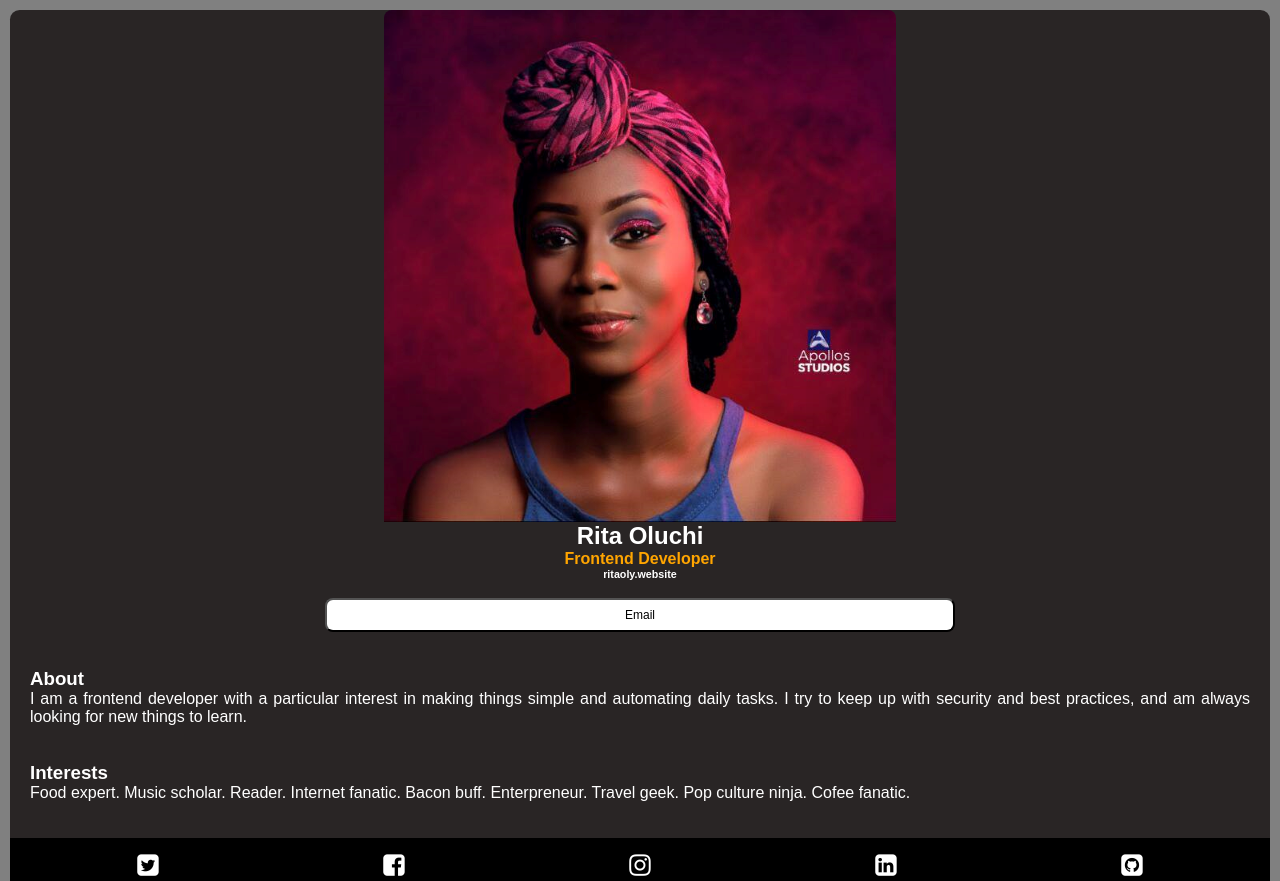
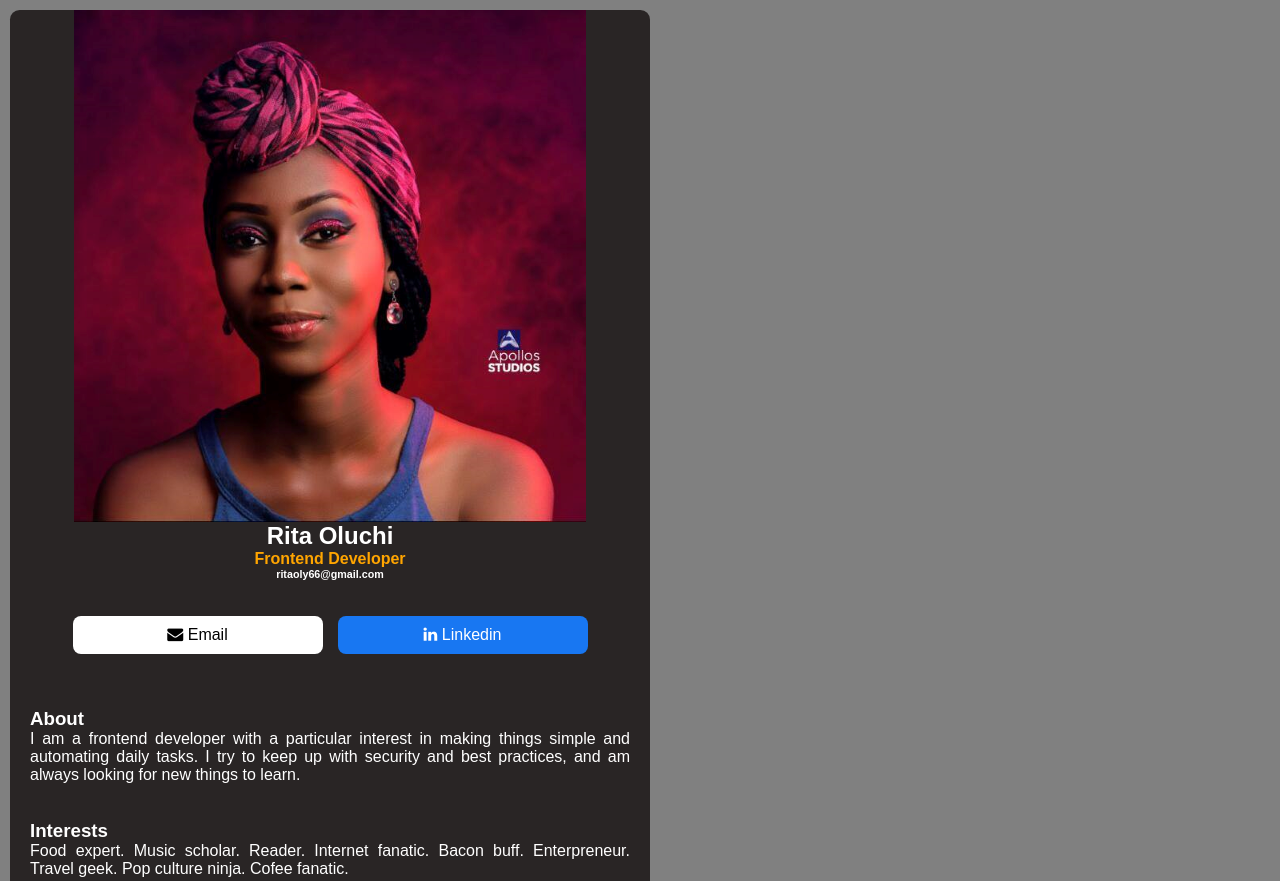
Before and after one commit to Nadette1/Digital_Card, a plain HTML site: page index.html in a window 1280 px wide. Shown: the top 881 px of the page. Drawn offline with Linux system fonts and the light colour scheme.

Commit message:
i modified the html and css files

```diff
--- a/css/index.css
+++ b/css/index.css
@@ -8,6 +8,7 @@ body {
     font-family: sans-serif;
     color: white;
     background-color: gray;
+
 }
 
 img {
@@ -16,7 +17,6 @@ img {
     margin-left: auto;
     margin-right: auto;
     height: auto;
-    border-radius: 0.5rem 0.5rem 0 0;
 }
 
 .colortext {
@@ -28,23 +28,13 @@ img {
     color: black;
 }
 
-.button {
-    background-color: white;
-    color: black;
-    padding: 8px 24px;
-    border-radius: 8px;
-    font-size: 12px;
-    width: 50%;
-    align-items: center;
-    cursor: pointer;
 
 }
 
 .flex-container {
     display: flex;
     flex-direction: row;
-    align-items: flex-start;
-    gap: 10px 10px;
+    align-items: center;
     align-items: center;
 }
 
@@ -54,6 +44,7 @@ img {
     font-size: 16px;
     text-align: center;
     border-radius: 0.6rem;
+    width: 50%;
 }
 
 h3,
@@ -70,6 +61,35 @@ footer {
     font-size: 25px;
     background-color: black;
     align-items: center;
+
+}
+
+.icon {
+    display: flex;
+    flex-direction: row;
+    text-align: center;
+    align-content: center;
+    justify-content: center;
+
+}
+
+.Email {
+    border-radius: 0.5rem;
+    color: black;
+    background-color: white;
+    padding: 10px;
+    margin-right: 15px;
+    width: 250px;
+
+}
+
+.Linkedin {
+    border-radius: 0.5rem;
+    color: white;
+    background-color: #1877F2;
+    padding: 10px;
+    width: 250px;
+
 
 }
 
--- a/index.html
+++ b/index.html
@@ -1,6 +1,7 @@
 <!DOCTYPE html>
 <!DOCTYPE html>
 <html>
+
 <head>
   <meta charset="UTF-8">
   <meta name="viewport" content="width=device-width, initial-scale=1.0">
@@ -9,6 +10,7 @@
   <link rel="stylesheet" href="css/index.css">
   <link rel="stylesheet" href="https://cdnjs.cloudflare.com/ajax/libs/font-awesome/4.7.0/css/font-awesome.min.css">
 </head>
+
 <body>
   <div class="flex-container">
     <div>
@@ -18,14 +20,24 @@
         </figure>
         <h2> Rita Oluchi</h2>
         <h4 class="colortext">Frontend Developer</h4>
-          <h6>ritaoly.website</h6><br>
-          <button class="button">Email</button>
+        <h6>ritaoly66@gmail.com</h6><br><br>
+        <div class="icon">
+          <div class="Email">
+            <i class="fa fa-envelope"></i>
+            Email
+          </div>
+          <div class="Linkedin">
+            <i class="fa fa-linkedin"></i>
+            Linkedin
+          </div>
+        </div>
+      </header>
       <br><br><br>
-        </header>
       <div>
         <h3>About</h3>
         <p>
-            I am a frontend developer with a particular interest in making things simple and automating daily tasks. I try to keep up with security and best practices, and am always looking for new things to learn.
+          I am a frontend developer with a particular interest in making things simple and automating daily tasks. I try
+          to keep up with security and best practices, and am always looking for new things to learn.
         </p>
         <br><br>
         <h3>Interests</h3>
@@ -45,4 +57,5 @@
     </div>
   </div>
 </body>
+
 </html>
```
Lines whose indentation alone changed are shown as unchanged.
